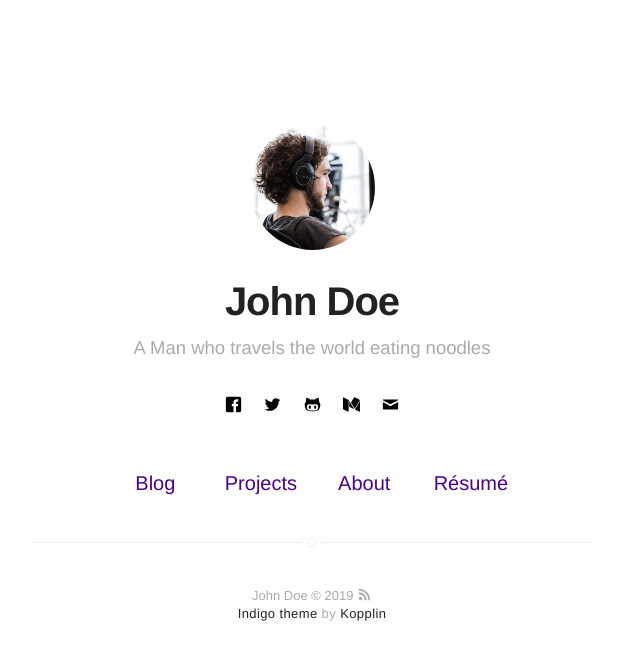
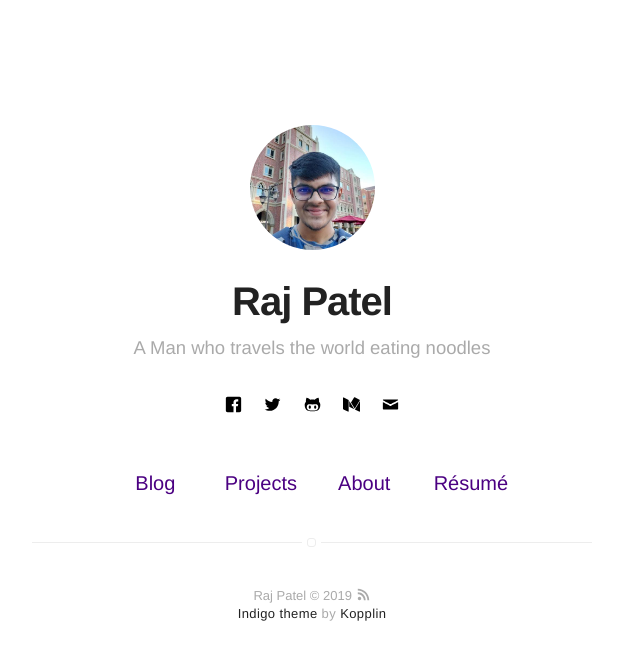
Before and after one commit to Raj1998/Raj1998.github.io, a Jekyll site: the page built from index.html, in a window 1280 px wide. Shown: the top 660 px of the page, without its empty margins (328-968 px from the left). Built offline with Jekyll 4.4.1, drawn with Linux system fonts in a browser that asks for light colours.

Commit message:
img added

```diff
--- a/_config.yml
+++ b/_config.yml
@@ -1,5 +1,5 @@
 # main text of home
-name: John Doe
+name: Raj Patel
 bio: A Man who travels the world eating noodles
 
 # twitter summary info
```
Also changed, not shown: assets/images/profile.jpg.
